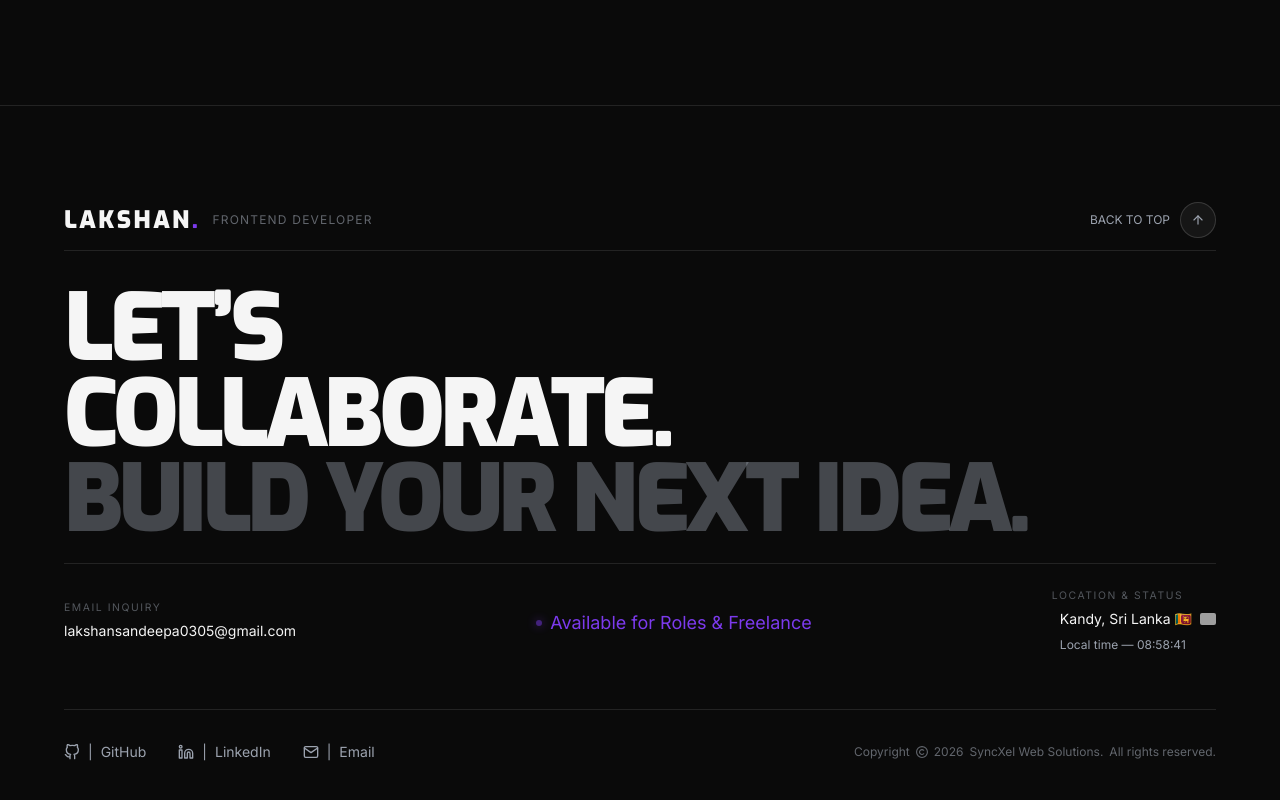
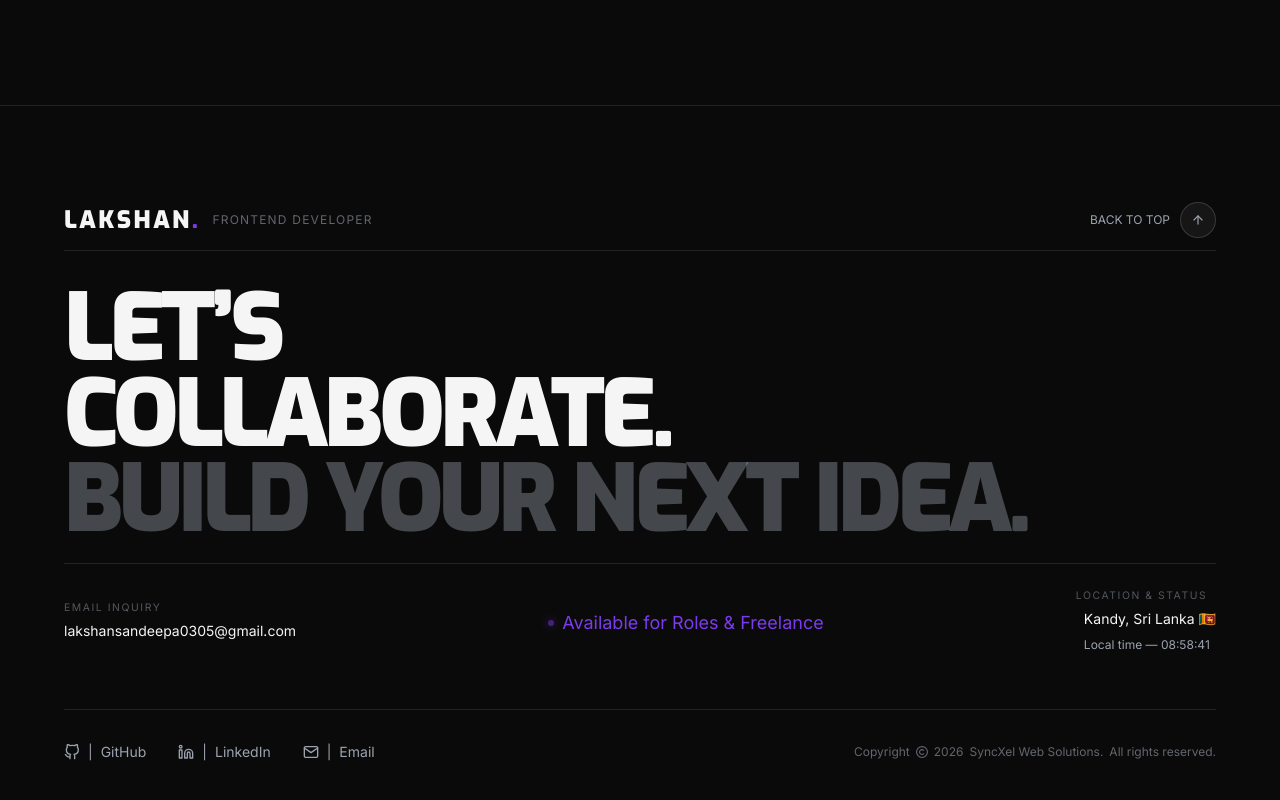
Before and after one commit to lakshan-beast/My-Portfolio, a React (Vite) app: page / in a window 1280 px wide. Shown: the part 8542-9342 px from the top of the page. Built offline with nearby package versions, Linux system fonts and the light colour scheme; grey boxes are pictures that could not be loaded.

Commit message:
feat: add new og-image1.png and remove Sri Lanka flag from Footer component

```diff
--- a/src/components/Footer.jsx
+++ b/src/components/Footer.jsx
@@ -293,11 +293,6 @@ export default function Footer() {
 
                 <p className="text-sm pl-2 flex items-center gap-2">
                   Kandy, Sri Lanka 🇱🇰{" "}
-                  <img
-                    src="https://flagcdn.com/24x18/lk.png"
-                    alt="Sri Lanka Flag"
-                    className="w-4 h-3 object-cover rounded-xs shadow-xs"
-                  />
                 </p>
 
                 <p className="mt-2 pl-2 text-xs text-muted ">
```
Also changed, not shown: public/og-image.png, public/og-image1.png (added).
